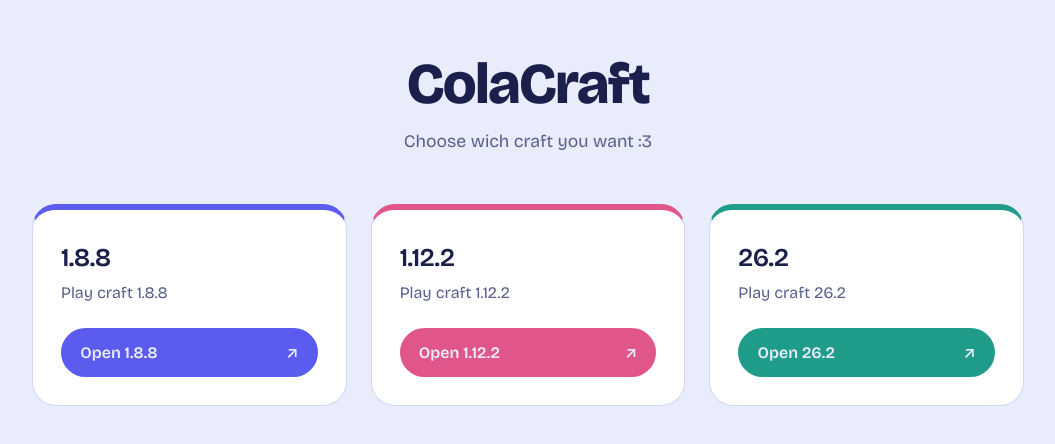
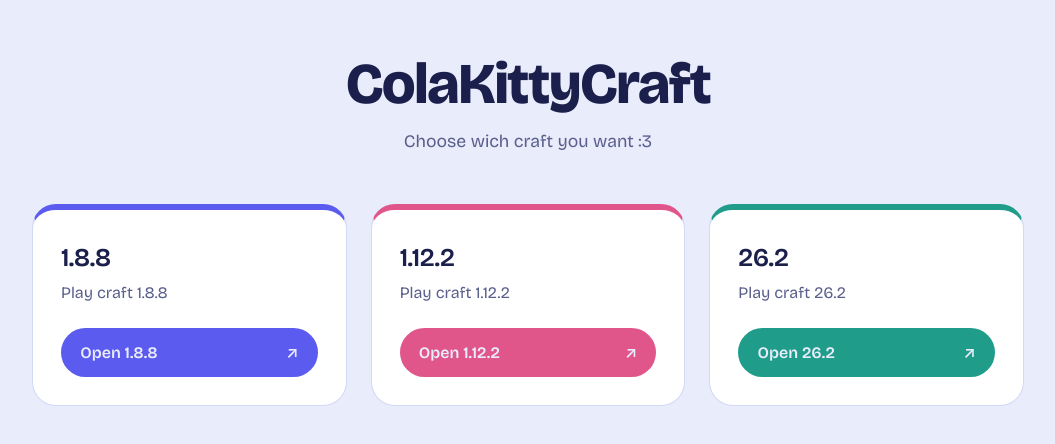
Before and after one commit to vanostenjames844-glitch/ColaKittyCraft, a plain HTML site: page index.html in a window 1280 px wide. Shown: the part 170-614 px from the top of the page, without its empty margins (112-1167 px from the left). Drawn offline with nearby package versions, Linux system fonts and the light colour scheme.

Commit message:
Rename header from 'ColaCraft' to 'ColaKittyCraft'

```diff
--- a/index.html
+++ b/index.html
@@ -10,7 +10,7 @@
 </head>
 <body>
   <header>
-    <h1>ColaCraft</h1>
+    <h1>ColaKittyCraft</h1>
     <p>Choose wich craft you want :3</p>
   </header>
 
```
